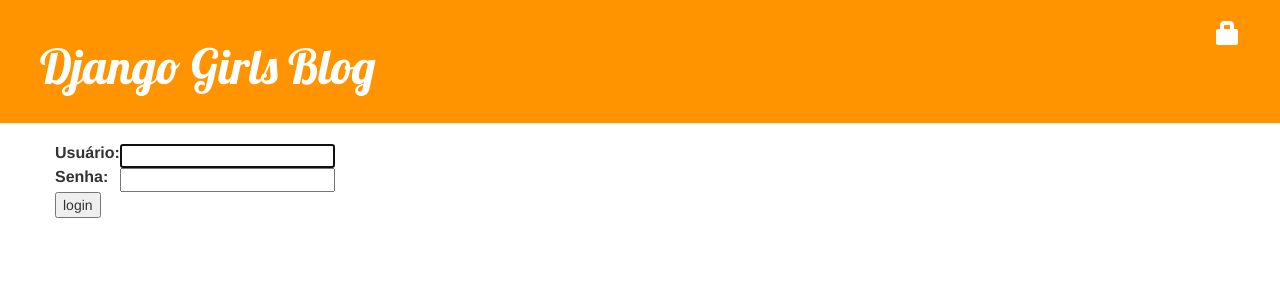
After one commit to alegume/tutorial, a Django app: page /accounts/login/ in a window 1280 px wide. The commit adds this page. Shown: the top 300 px of the page. Run offline with Django 3.2, Linux system fonts and the light colour scheme; some libraries are stand-ins or nearby versions.

Commit message:
comentarios

```diff
--- a/blog/admin.py
+++ b/blog/admin.py
@@ -1,5 +1,6 @@
 from django.contrib import admin
 
-from .models import Post
+from .models import Post, Comment
 
 admin.site.register(Post)
+admin.site.register(Comment)
--- a/blog/static/css/blog.css
+++ b/blog/static/css/blog.css
@@ -33,7 +33,7 @@
 .top-menu, .top-menu:hover, .top-menu:visited {
     color: #ffffff;
     float: right;
-    font-size: 26pt;
+    font-size: 18pt;
     margin-right: 20px;
 }
 
--- a/blog/templates/blog/base.html
+++ b/blog/templates/blog/base.html
@@ -13,6 +13,11 @@
                 <a href="{% url 'post_new' %}" class="top-menu"><span class="glyphicon glyphicon-plus"></span></a>
 
                 <a href="{% url 'post_draft_list' %}" class="top-menu"><span class="glyphicon glyphicon-edit"></span></a>
+
+                <p class="top-menu"><small>Hello {{ user.username }} (<a href="{% url 'logout' %}">Sair!</a>)</small></p>
+
+            {% else %}
+                <a href="{% url 'login' %}" class="top-menu"><span class="glyphicon glyphicon-lock"></span></a>
             {% endif %}
 
             <h1><a href="/">Django Girls Blog</a></h1>
--- /dev/null
+++ b/blog/templates/registration/login.html
@@ -0,0 +1,24 @@
+{% extends "blog/base.html" %}
+
+{% block content %}
+    {% if form.errors %}
+        <p>Your username and password didn't match. Please try again.</p>
+    {% endif %}
+
+    <form method="post" action="{% url 'login' %}">
+    {% csrf_token %}
+        <table>
+        <tr>
+            <td>{{ form.username.label_tag }}</td>
+            <td>{{ form.username }}</td>
+        </tr>
+        <tr>
+            <td>{{ form.password.label_tag }}</td>
+            <td>{{ form.password }}</td>
+        </tr>
+        </table>
+
+        <input type="submit" value="login" />
+        <input type="hidden" name="next" value="{{ next }}" />
+    </form>
+{% endblock %}
--- a/mysite/settings.py
+++ b/mysite/settings.py
@@ -15,6 +15,7 @@
 # Build paths inside the project like this: os.path.join(BASE_DIR, ...)
 BASE_DIR = os.path.dirname(os.path.dirname(os.path.abspath(__file__)))
 
+LOGIN_REDIRECT_URL = '/'
 
 # Quick-start development settings - unsuitable for production
 # See https://docs.djangoproject.com/en/1.11/howto/deployment/checklist/
--- a/mysite/urls.py
+++ b/mysite/urls.py
@@ -17,8 +17,13 @@
 from django.conf.urls import include
 from django.conf.urls import url
 from django.contrib import admin
+from django.contrib.auth import views
+
+
 
 urlpatterns = [
     url(r'^admin/', admin.site.urls),
     url(r'', include('blog.urls')),
+    url(r'^accounts/login/$', views.login, name='login'),
+    url(r'^accounts/logout/$', views.logout, name='logout', kwargs={'next_page': '/'})
 ]
```
Also changed, not shown: blog/models.py (+14 -0 lines), blog/views.py (+9 -2 lines), blog/migrations/0003_comment.py (added).
